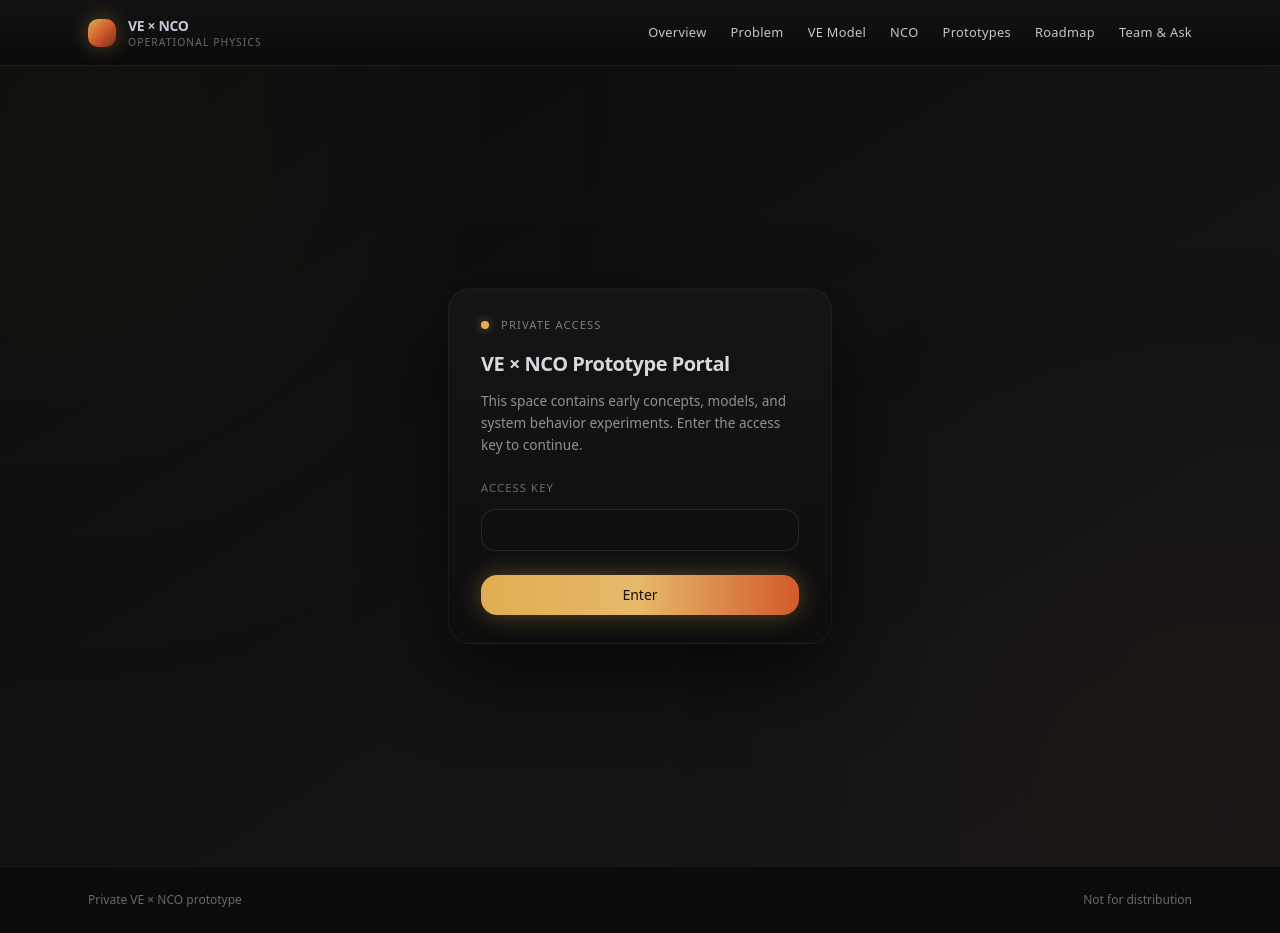
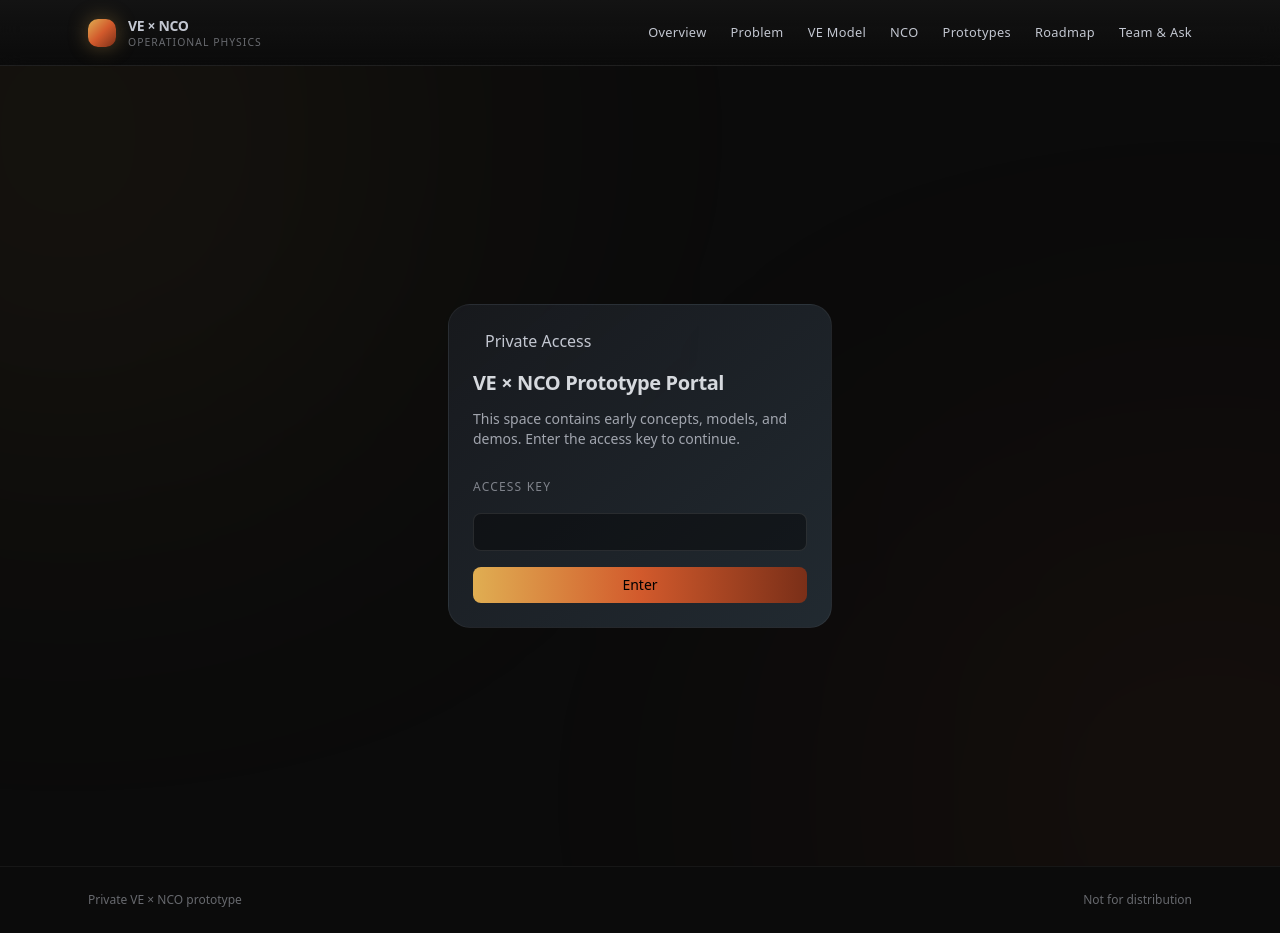
Before and after one commit to VertandErnie/vexnco-site, a Next.js app: page /login in a window 1280 px wide. Built offline with nearby package versions, Linux system fonts and the light colour scheme.

Commit message:
Update page.jsx

```diff
--- a/app/login/page.jsx
+++ b/app/login/page.jsx
@@ -17,112 +17,66 @@ export default function LoginPage() {
 
     await fetch("/api/auth", {
       method: "POST",
-      body: JSON.stringify({ ok: true })
+      body: JSON.stringify({ ok: true }),
     });
 
     window.location.href = "/";
   }
 
   return (
-    <div
-      className="
-        min-h-screen flex items-center justify-center
-        bg-gradient-to-br
-        from-[#0b0b0b]
-        via-[#121212]
-        to-[#161616]
-        relative overflow-hidden
-      "
-    >
-      {/* Ambient material glow */}
-      <div className="pointer-events-none absolute -top-40 -left-40 h-[420px] w-[420px] rounded-full bg-[#E0AE52]/10 blur-[180px]" />
-      <div className="pointer-events-none absolute -bottom-40 -right-40 h-[420px] w-[420px] rounded-full bg-[#D25A2C]/10 blur-[180px]" />
+    <div className="min-h-screen flex items-center justify-center relative overflow-hidden">
+      {/* Ambient glow */}
+      <div className="pointer-events-none absolute -top-48 -left-48 h-[520px] w-[520px] rounded-full bg-molten/10 blur-[200px]" />
+      <div className="pointer-events-none absolute -bottom-48 -right-48 h-[520px] w-[520px] rounded-full bg-ember/10 blur-[200px]" />
 
-      <div
-        className="
-          relative w-full max-w-sm
-          rounded-[22px]
-          border border-white/5
-          bg-gradient-to-b
-          from-[#161616]/90
-          to-[#0e0e0e]/90
-          shadow-[0_30px_80px_rgba(0,0,0,0.6)]
-          backdrop-blur-xl
-        "
-      >
-        <div className="px-8 py-7">
-
-          {/* Eyebrow */}
+      <div className="relative w-full max-w-sm rounded-ve bg-ve-panel border border-white/5 p-6">
         <div className="flex items-center gap-3 mb-4">
-            <span className="h-2 w-2 rounded-full bg-[#E0AE52] shadow-[0_0_10px_rgba(224,174,82,0.6)]" />
-            <span className="text-[0.7rem] tracking-widest uppercase text-frost/60">
-              Private Access
-            </span>
+          <div className="ve-dot" />
+          <span className="ve-section-label">Private Access</span>
         </div>
 
-          {/* Title */}
-          <h1 className="text-xl font-semibold tracking-tight text-concrete">
+        <h1 className="text-xl font-semibold text-concrete">
           VE × NCO Prototype Portal
         </h1>
 
-          {/* Copy */}
-          <p className="mt-3 text-[0.85rem] leading-relaxed text-frost/70">
-            This space contains early concepts, models, and system behavior
-            experiments. Enter the access key to continue.
+        <p className="mt-3 text-sm text-frost/80">
+          This space contains early concepts, models, and demos.
+          Enter the access key to continue.
         </p>
 
-          {/* Form */}
-          <form
-            onSubmit={handleSubmit}
-            className="mt-6 grid gap-3"
-          >
-            <label
-              htmlFor="password"
-              className="text-[0.7rem] uppercase tracking-widest text-frost/50"
-            >
+        <form onSubmit={handleSubmit} className="mt-6 space-y-4">
+          <label className="text-xs uppercase tracking-widest text-frost/60">
             Access key
           </label>
 
           <input
-              id="password"
             type="password"
             value={password}
             onChange={e => setPassword(e.target.value)}
-              autoComplete="off"
             className="
-                rounded-[14px]
-                bg-[#0f0f0f]
+              w-full rounded-lg
+              bg-black/40
               border border-white/10
-                px-4 py-2.5
+              px-3 py-2
               text-sm text-frost
-                placeholder:text-frost/30
               focus:outline-none
-                focus:border-[#E0AE52]
-                focus:ring-1 focus:ring-[#E0AE52]/40
+              focus:ring-2 focus:ring-molten/40
             "
           />
 
           {error && (
-              <p className="text-[0.75rem] text-[#D25A2C]">
-                {error}
-              </p>
+            <p className="text-sm text-ember">{error}</p>
           )}
 
           <button
             type="submit"
             className="
-                mt-3
-                rounded-[16px]
-                px-4 py-2.5
+              w-full mt-2 rounded-lg
+              bg-gradient-to-r from-[#E0AE52] via-[#D25A2C] to-[#7a2f18]
+              px-3 py-2
               text-sm font-medium
-                text-[#1a1208]
-                bg-gradient-to-r
-                from-[#E0AE52]
-                via-[#E6B86A]
-                to-[#D25A2C]
-                hover:opacity-90
-                transition
-                shadow-[0_0_25px_rgba(224,174,82,0.35)]
+              text-black
+              hover:opacity-90 transition
             "
           >
             Enter
@@ -130,6 +84,5 @@ export default function LoginPage() {
         </form>
       </div>
     </div>
-    </div>
   );
 }
```
Lines whose indentation alone changed are shown as unchanged.
